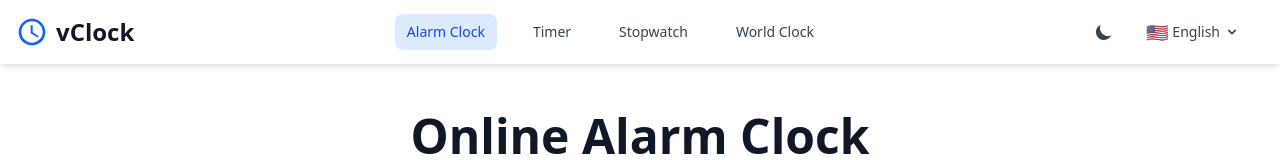
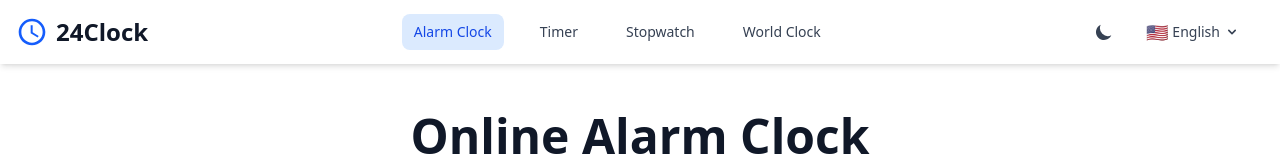
Before and after one commit to Juan-Cruz-Rey/vclock-clone, an Astro site: page / in a window 1280 px wide. Shown: the top 160 px of the page. Built offline with nearby package versions, Linux system fonts and the light colour scheme; Astro itself is replaced by a stand-in of ours.

Commit message:
fix name

```diff
--- a/src/components/shared/Header.astro
+++ b/src/components/shared/Header.astro
@@ -16,7 +16,7 @@ const locale = getLocaleFromPath(Astro.url.pathname);
           <svg class="w-8 h-8 text-blue-600 dark:text-blue-400" fill="currentColor" viewBox="0 0 24 24">
             <path d="M12 2C6.48 2 2 6.48 2 12s4.48 10 10 10 10-4.48 10-10S17.52 2 12 2zm0 18c-4.41 0-8-3.59-8-8s3.59-8 8-8 8 3.59 8 8-3.59 8-8 8zm.5-13H11v6l5.25 3.15.75-1.23-4.5-2.67z"/>
           </svg>
-          <span class="text-2xl font-bold text-gray-900 dark:text-white">vClock</span>
+          <span class="text-2xl font-bold text-gray-900 dark:text-white">24Clock</span>
         </a>
       </div>
 
```
